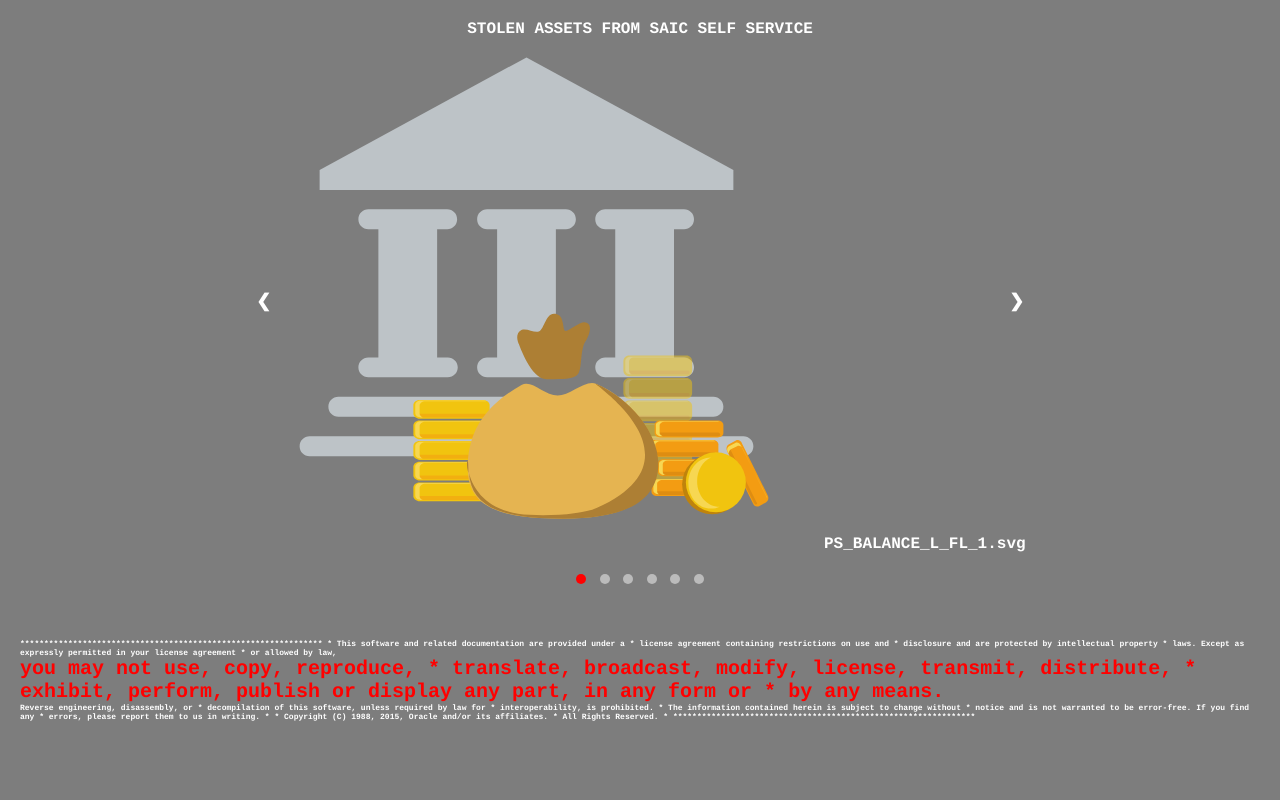
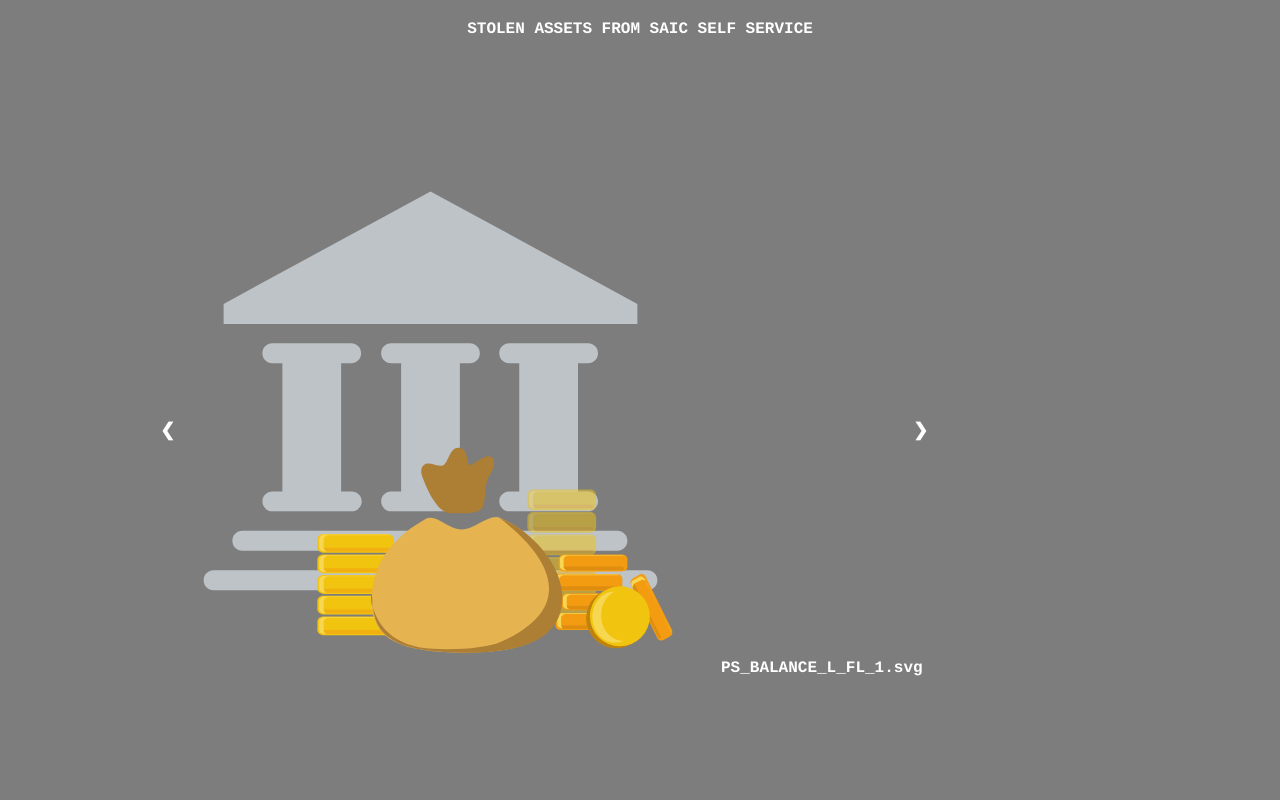
Before and after one commit to m1sis/stolen-icons, a plain HTML site: page index.html in a window 1280 px wide. Shown: the top 800 px of the page. Drawn offline with Linux system fonts and the light colour scheme.

Commit message:
done! :)

```diff
--- a/index.html
+++ b/index.html
@@ -8,26 +8,29 @@
       .slideshow-container {
         max-width: 800px;
         position: relative;
-        margin: auto;
+        margin: 10%;
       }
-      .redtext {
-        color: red;
-        font-size: 20px;
-      }
+
       /* Styling for slides */
       .mySlides {
-  display: none;
+        display: flex;
+        flex-direction: column;
+        align-items: center;
+        padding: 10px;
         text-align: center; /* center the images */
-  word-wrap: break-word; /* add this rule to wrap text */
       }
 
       .mySlides img {
         width: 70%;
         max-height: 500px;
         object-fit: contain;
-    margin-bottom: 10px;
+      }
 
+.redtext {
+        color: red;
+        font-size: 20px;
       }
+
       /* Styling for previous and next buttons */
       .prev, .next {
         position: absolute;
```
Lines whose indentation alone changed are shown as unchanged.
